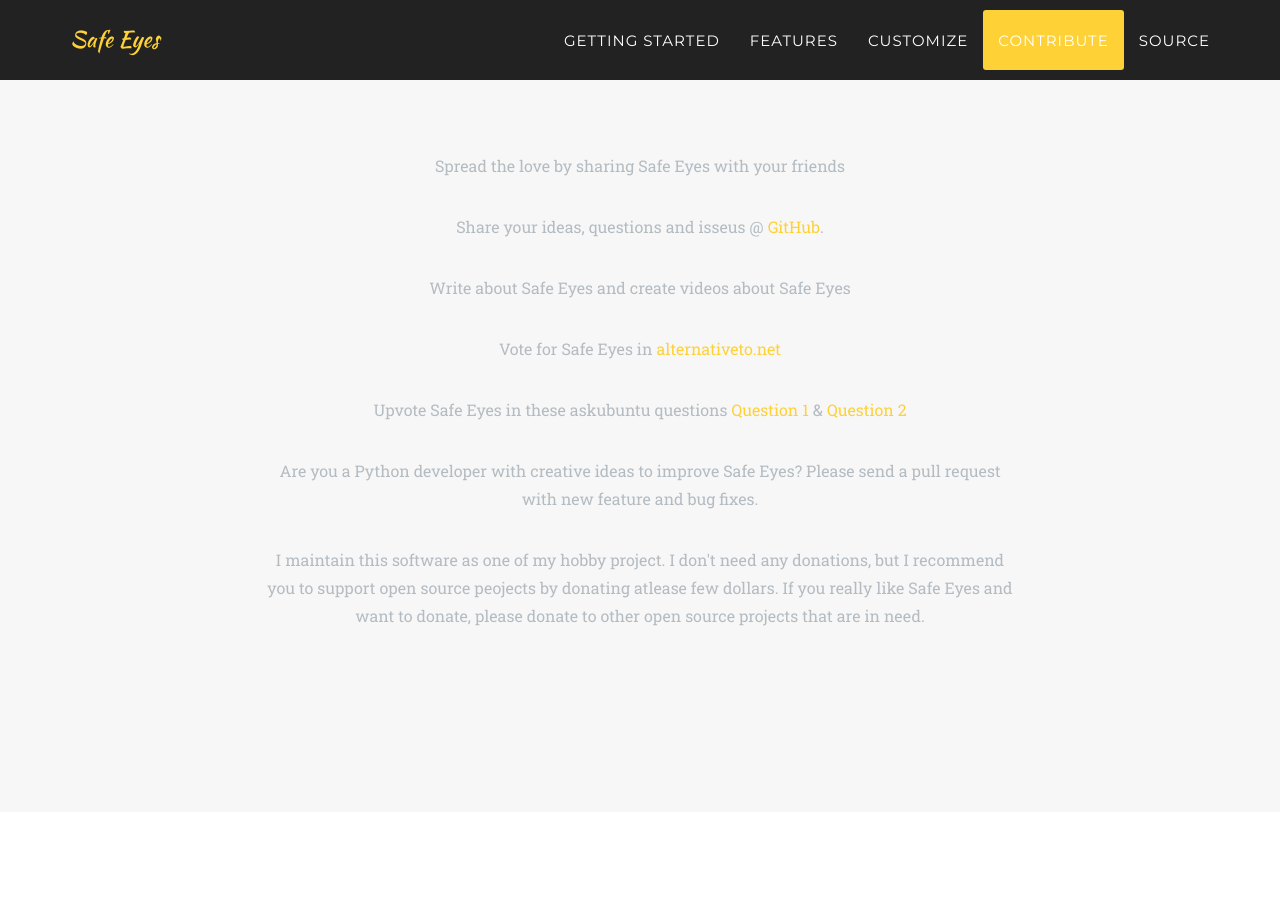
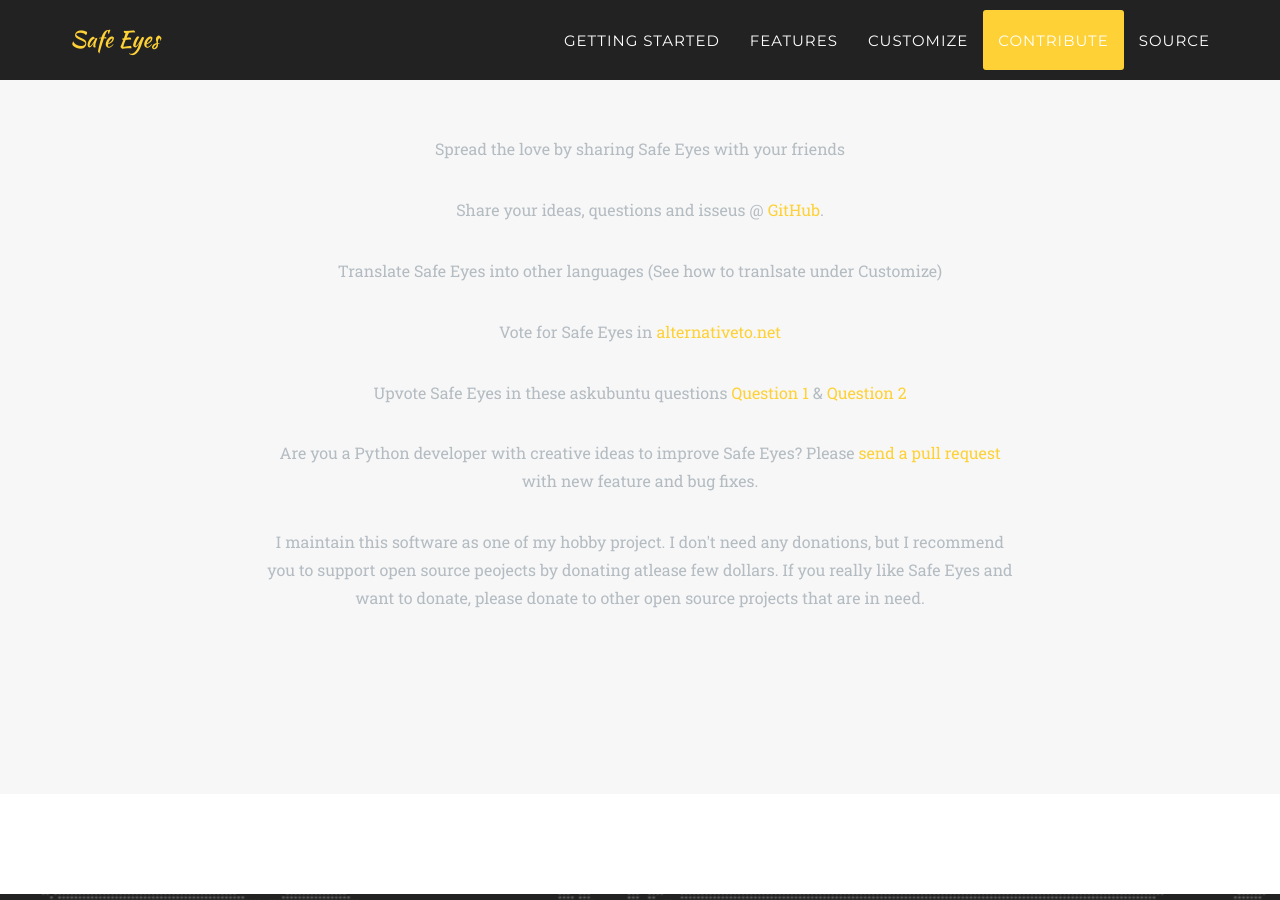
Before and after one commit to slgobinath/SafeEyes, a Jekyll site: the page built from _posts/2014-07-08-project-11.markdown, in a window 1280 px wide and 900 px high, scrolled down 5837 px. Built offline with Jekyll 4.4.1, drawn with Linux system fonts in a browser that asks for light colours; some web fonts are replaced; some of the changed text lies outside the part shown.

```diff
--- a/_includes/contribute.html
+++ b/_includes/contribute.html
@@ -59,7 +59,7 @@
             </div>
             <div class="row">
                 <div class="col-lg-8 col-lg-offset-2 text-center">
-                    <p class="large text-muted">Write about Safe Eyes and create videos about Safe Eyes</p>
+                    <p class="large text-muted">Translate Safe Eyes into other languages (See how to tranlsate under Customize)</p>
                     <br>
                 </div>
             </div>
@@ -95,7 +95,7 @@
             </div>
             <div class="row">
                 <div class="col-lg-8 col-lg-offset-2 text-center">
-                    <p class="large text-muted">Are you a Python developer with creative ideas to improve Safe Eyes? Please send a pull request with new feature and bug fixes.</p>
+                    <p class="large text-muted">Are you a Python developer with creative ideas to improve Safe Eyes? Please <a href="http://www.javahelps.com/2017/04/git-pull-request-complete-guide-for.html">send a pull request</a> with new feature and bug fixes.</p>
                     <br>
                 </div>
             </div>
--- a/_includes/services.html
+++ b/_includes/services.html
@@ -4,7 +4,7 @@
             <div class="row">
                 <div class="col-lg-12 text-center">
                     <h2 class="section-heading">Getting Started</h2>
-                    <h3 class="section-subheading text-muted">Protect your eyes from eye strain using this continuous breaks reminder. A Free and Open Source Linux alternative to EyeLeo; a sexy and customizable alternative to Workrave.<br><br><b>Note: </b>Wayland users must use <code>env GDK_BACKEND=x11 safeeyes</code> instead of <code>safeeyes</code> to start Safe Eyes from terminal.</h3>
+                    <h3 class="section-subheading text-muted">Protect your eyes from eye strain using this simple and beautiful, yet extensible break reminder. A Free and Open Source Linux alternative to EyeLeo.<br><br><b>Note: </b>Wayland users must use <code>env GDK_BACKEND=x11 safeeyes</code> instead of <code>safeeyes</code> to start Safe Eyes from terminal.</h3>
                 </div>
             </div>
             <div class="row text-center">
--- a/_posts/2014-07-08-project-11.markdown
+++ b/_posts/2014-07-08-project-11.markdown
@@ -21,7 +21,7 @@ steps: ['Fork Safe Eyes to your Git Hub account',
 		'Translate other property values to the selected language. The <code>{}</code> used in property values will be replaced by runtime variables related to those commands. For example the <code>{}</code> in <code>Next break at {}</code> will be replaced by time at the runtime',
 		'Add a new comment in the <code>share/applications/safeeyes.desktop</code> file. For example:<pre><code>Comment[en]=Protect your eyes from eye strain</code></pre>',
 		'Commit the changes and push to the origin master',
-		'Send a pull request to Safe Eyes <code>master</code> branch'
+		'<a href="http://www.javahelps.com/2017/04/git-pull-request-complete-guide-for.html">Send a pull request</a> to Safe Eyes <code>master</code> branch'
 	]
 
 ---
```
Also changed, not shown: _posts/2014-07-15-project-4.markdown (+6 -11 lines), _includes/header.html (line endings or trailing spaces), 13 other files.
